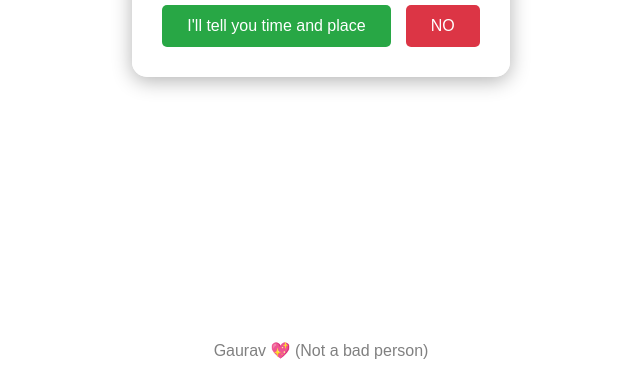
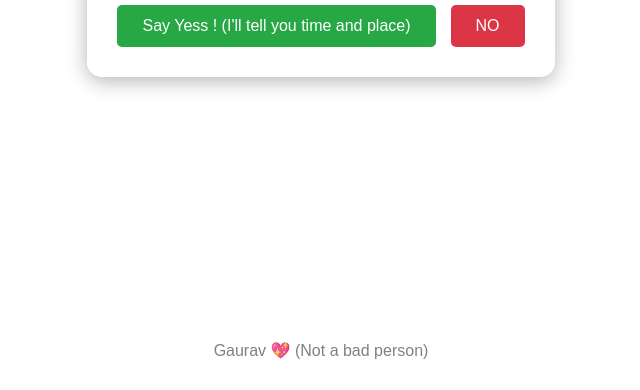
Before and after one commit to gvrv03/Approach, a plain HTML site: page pages/date.html in a window 1280 px wide. Shown: the part 410-800 px from the top of the page, without its empty margins (319-959 px from the left). Drawn offline with Linux system fonts and the light colour scheme.

Commit message:
change btn name

```diff
--- a/pages/date.html
+++ b/pages/date.html
@@ -114,7 +114,7 @@
     <div class="popup">
         <p>Let's go out for a date</p>
         <div class="button-container">
-            <button id="yesButton">I'll tell you time and place</button>
+            <button id="yesButton">Say Yess ! (I'll tell you time and place)</button>
             <button id="noButton">NO</button>
         </div>
         <p class="message" id="yesMessage">Yay! Can't wait to spend time together! ❤️</p>
```
